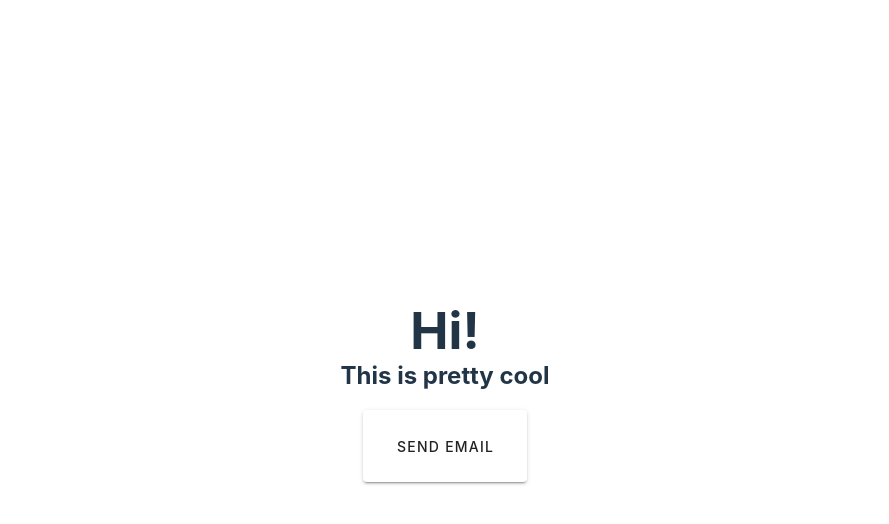
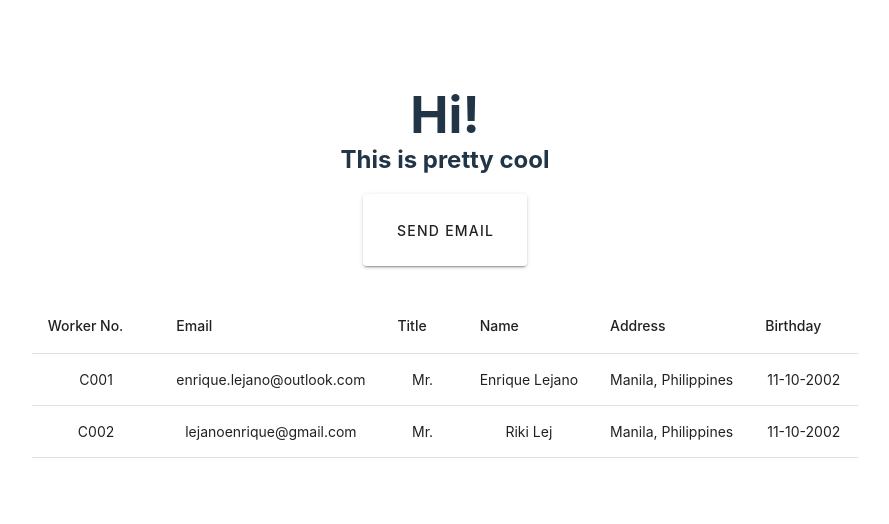
Before and after one commit to riki-11/gwb-payroll-automation, a Vue app: page / in a window 1280 px wide. Shown: the top 524 px of the page, without its empty margins (195-1084 px from the left). Built offline with nearby package versions, Linux system fonts and the light colour scheme.

Commit message:
feat: add basic table to page.

```diff
--- a/src/components/Home.vue
+++ b/src/components/Home.vue
@@ -1,11 +1,41 @@
 <script setup lang="ts">
 import axios from 'axios';
-import { ref } from 'vue';
+import { ref, computed } from 'vue';
 
+// Define table header as refs
+const headers = ref([
+  { title: 'Worker No.', align: 'start' as const, key: 'worker_num' },
+  { title: 'Email', align: 'start' as const, key: 'email' },
+  { title: 'Title', align: 'start' as const, key: 'title' },
+  { title: 'Name', align: 'start' as const, key: 'name' },
+  { title: 'Address', align: 'start' as const, key: 'address' },
+  { title: 'Birthday', align: 'start' as const, key: 'birthday' },
+])
+
+const employees = ref([
+  {
+    worker_num: 'C001',
+    email: 'enrique.lejano@outlook.com',
+    title: 'Mr.',
+    name: 'Enrique Lejano',
+    address: 'Manila, Philippines',
+    birthday: '11-10-2002'
+  },
+  {
+    worker_num: 'C002',
+    email: 'lejanoenrique@gmail.com',
+    title: 'Mr.',
+    name: 'Riki Lej',
+    address: 'Manila, Philippines',
+    birthday: '11-10-2002'
+  },
+])
+
+// Send Email functionality
 const sendEmail = async () => {
   try {
     const response = await axios.post('http://localhost:3000/send-email', {
-      to: 'enrique.lejano@outlook.com',
+      to: 'lejanoenrique@gmail.com',
       subject: 'Test Email',
       text: 'This is a test email sent from Vue.js using Axios and Nodemailer on the backend!',
     });
@@ -15,6 +45,14 @@ const sendEmail = async () => {
     console.error('Error sending email:', error);
   }
 };
+
+const employeeTableData = computed(() =>
+  [...Array(2).keys()].map(i => {
+    const employee = {...employees.value[i]}
+    return employee;
+  })
+)
+
 </script>
 
 <template>
@@ -25,4 +63,12 @@ const sendEmail = async () => {
         Send Email
       </v-btn>
     </v-container>
+    <v-container>
+      <v-data-table-virtual
+        :headers="headers"
+        :items="employeeTableData"
+        height="400"
+        item-value="name"
+      ></v-data-table-virtual>
+    </v-container>
 </template>
```
